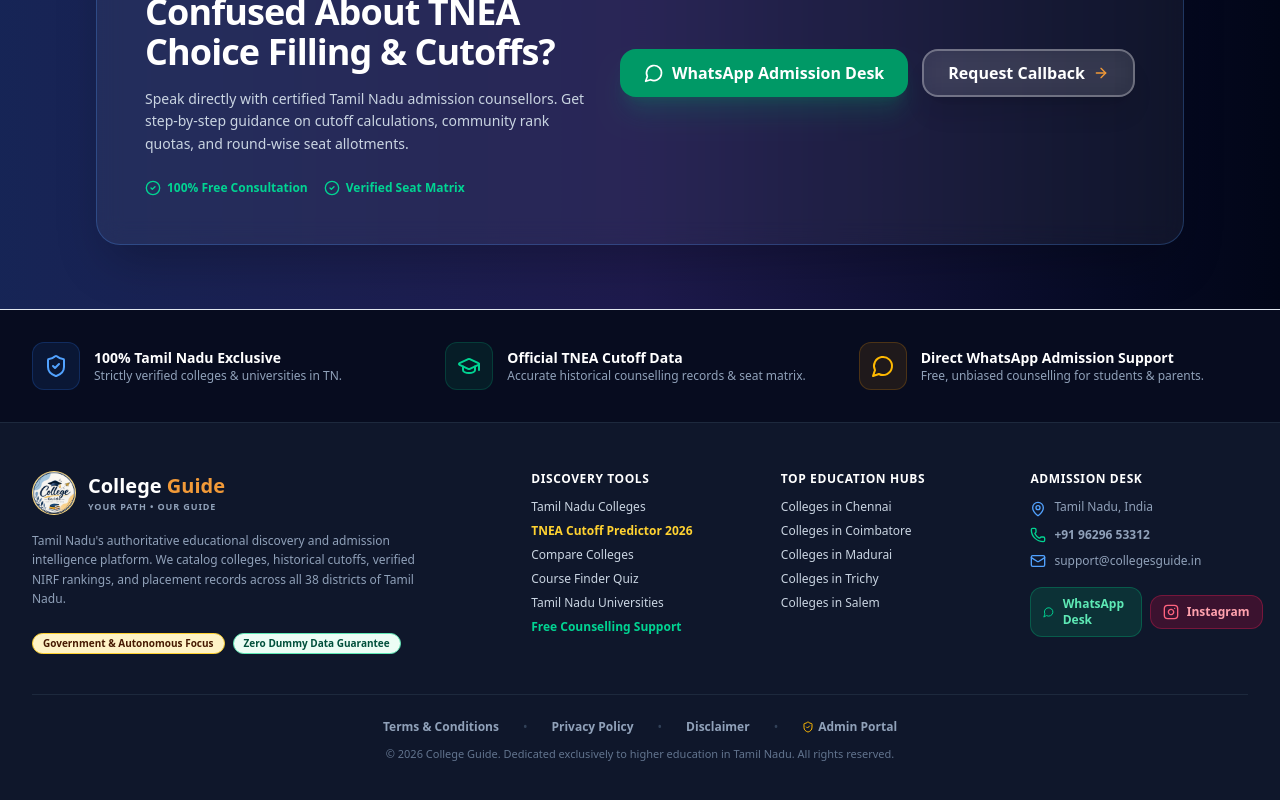
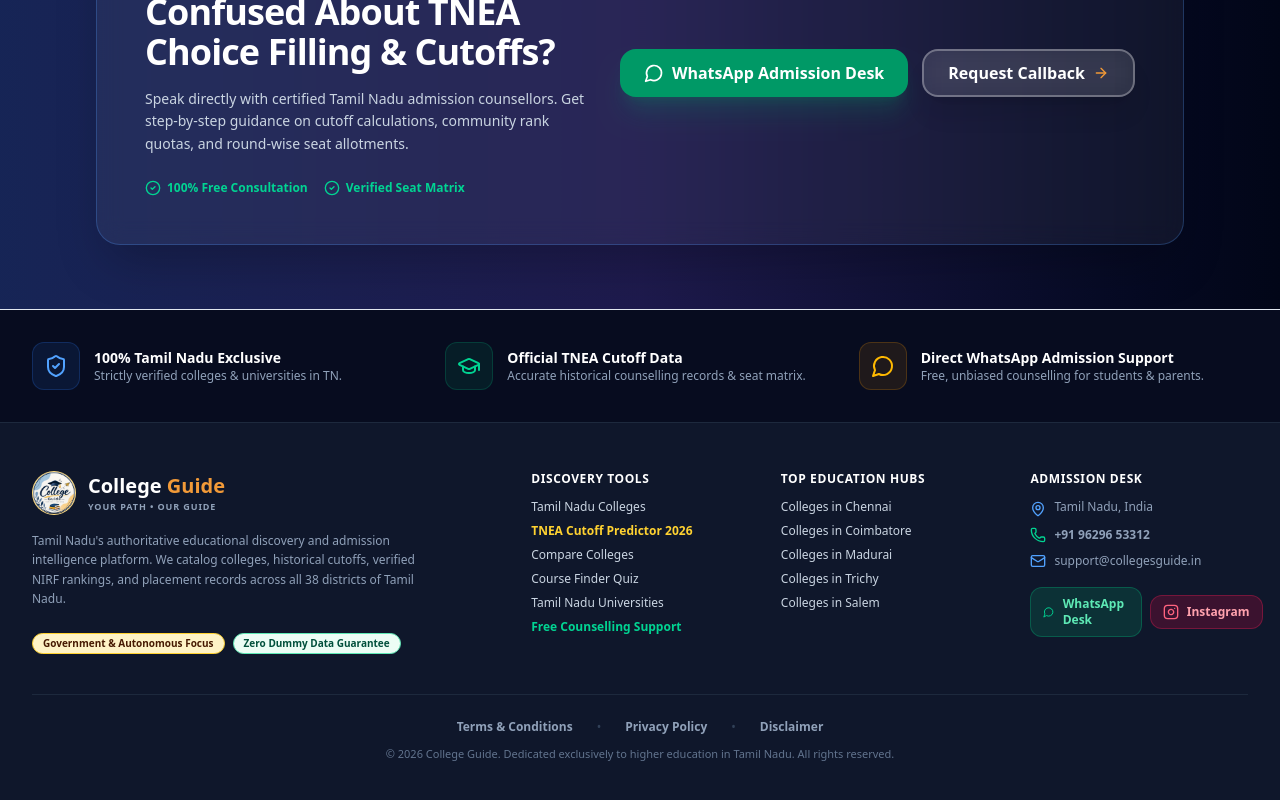
Before and after one commit to stephenraj27dot/College-One, a Next.js app: page / in a window 1280 px wide. Shown: the part 3743-4543 px from the top of the page. Built offline with nearby package versions, Linux system fonts and the light colour scheme.

Commit message:
Remove Admin Portal link from footer

```diff
--- a/src/components/layout/Footer.tsx
+++ b/src/components/layout/Footer.tsx
@@ -211,11 +211,6 @@ export function Footer() {
               <Link href="/disclaimer" className="hover:text-[#f29a38] transition-colors font-semibold">
                 Disclaimer
               </Link>
-              <span className="text-slate-700">•</span>
-              <Link href="/cg-secure-admin-desk" className="hover:text-amber-400 transition-colors font-semibold flex items-center gap-1 text-slate-400">
-                <ShieldCheck className="h-3 w-3 text-amber-400" />
-                <span>Admin Portal</span>
-              </Link>
             </div>
             <p className="text-slate-500 text-[11px]">
               © {new Date().getFullYear()} College Guide. Dedicated exclusively to higher education in Tamil Nadu. All rights reserved.
```
